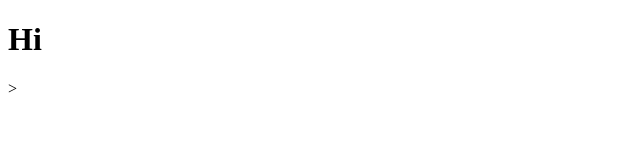
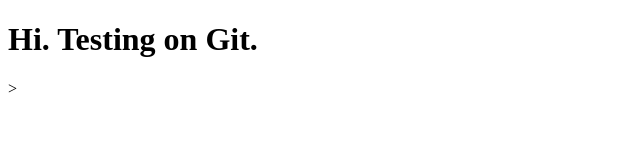
Before and after one commit to hkllc2016/Coursera, a plain HTML site: page site/index.html in a window 1280 px wide. Shown: the whole page, without its empty margins (0-640 px from the left). Drawn offline with Linux system fonts and the light colour scheme.

Commit message:
Git testing

```diff
--- a/site/index.html
+++ b/site/index.html
@@ -4,6 +4,6 @@
 	<title>Welcome</title>
 </head>
 <body>
-<h1>Hi</h1>>
+<h1>Hi. Testing on Git.</h1>>
 </body>
 </html>
```
